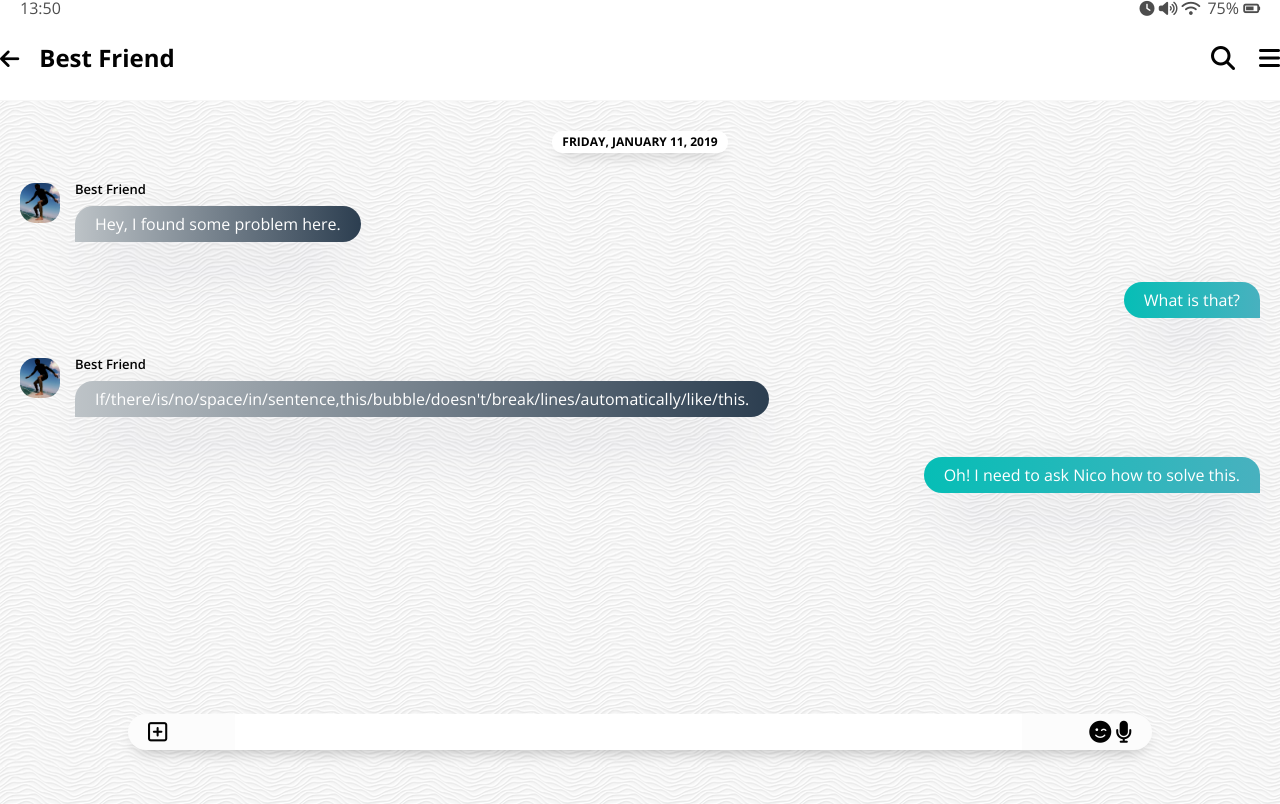
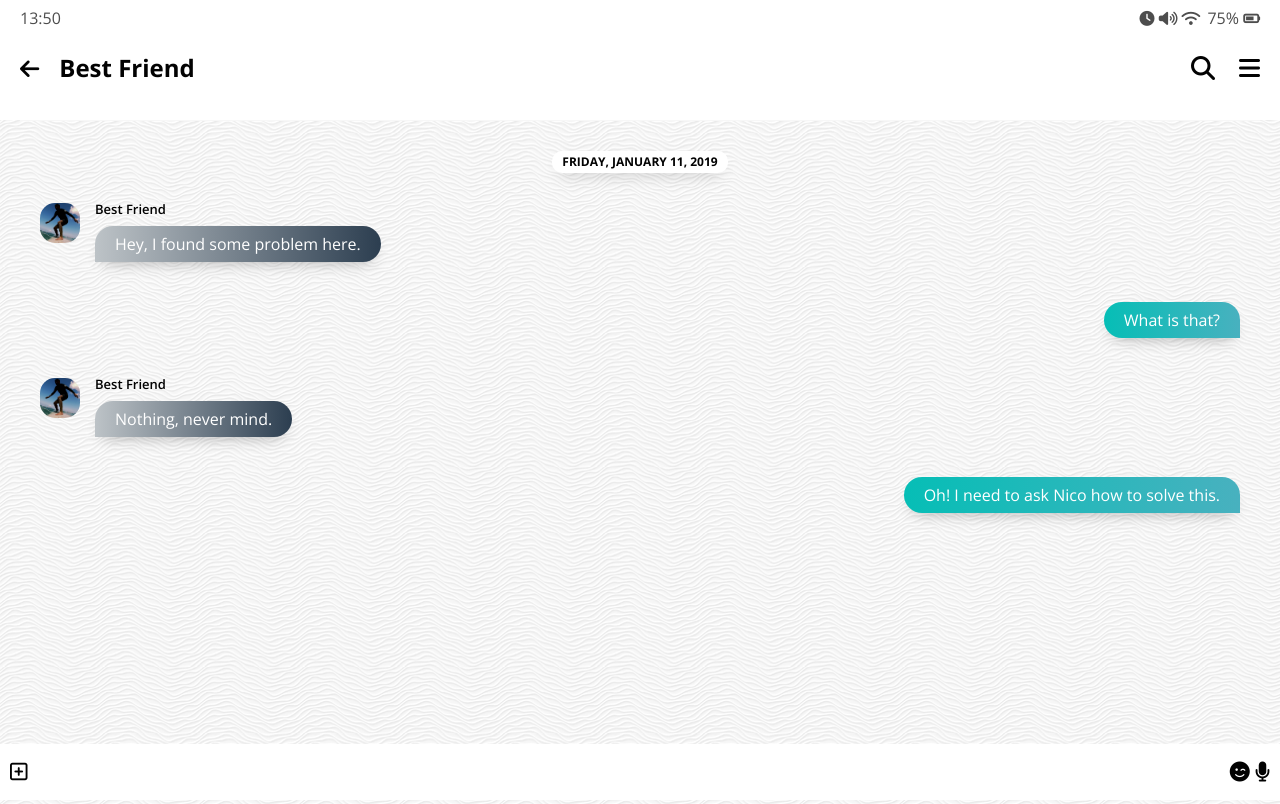
Before and after one commit to kalzpi/kakaocloneV2, a plain HTML site: page chat.html in a window 1280 px wide. Shown: the top 804 px of the page. Drawn offline with nearby package versions, Linux system fonts and the light colour scheme.

Commit message:
almostDone
We're at the end of the course!

```diff
--- a/chat.html
+++ b/chat.html
@@ -12,6 +12,7 @@
     <title>Chats | Kakao Clone</title>
   </head>
   <body class="chats-body">
+    <div class="header-wrapper">
       <div class="status-bar">
         <div class="status-bar__column">
           <span class="status-bar__clock">13:50</span>
@@ -40,6 +41,8 @@
           </span>
         </div>
       </header>
+    </div>
+
     <main class="chat-screen">
       <ul class="chat__messages">
         <span class="chat__timestamp">Friday, January 11, 2019</span>
@@ -55,7 +58,6 @@
               Hey, I found some problem here.
             </span>
           </div>
-
         </li>
         <li class="sent-message message">
           <span class="message__timestamp"></span>
@@ -74,10 +76,9 @@
           <div class="message__content">
             <span class="message__author">Best Friend</span>
             <span class="message__bubble">
-              If/there/is/no/space/in/sentence,this/bubble/doesn't/break/lines/automatically/like/this.
+              Nothing, never mind.
             </span>
           </div>
-
         </li>
         <li class="sent-message message">
           <span class="message__timestamp"></span>
@@ -89,24 +90,14 @@
         </li>
       </ul>
     </main>
-    <div class="chat__write">
-      <div class="chat__write-column">
+    <div class="chat__write-container">
+      <input type="text" placeholeder="Send message" class="chat__write" />
+      <div class="chat__write-left chat__icon">
         <i class="far fa-plus-square"></i>
       </div>
-      <div class="chat__write-column">
-        <input
-          type="text"
-          placeholeder="Send message"
-          class="chat__write-input"
-        />
-      </div>
-      <div class="chat__write-column">
-        <span class="chat__write-icon">
+      <div class="chat__write-right chat__icon">
         <i class="fas fa-smile-wink"></i>
-        </span>
-        <span class="chat__write-icon">
         <i class="fas fa-microphone"></i>
-        </span>
       </div>
     </div>
   </body>
--- a/css/chat.css
+++ b/css/chat.css
@@ -1,33 +1,96 @@
-.chats-body {
-  padding: 0;
+.header-wrapper {
+  z-index: 2;
+  background-color: white;
+  position: fixed;
+  left: 0;
+  top: 0;
+  width: 100%;
+  padding: 10px 20px;
 }
 
-.chats-body .chat-header,
+.chats-body .header,
 .chats-body .status-bar {
-  padding: 0px 20px;
+  margin-bottom: 30px;
 }
 
-.chat-screen {
+.chats-body {
   background-image: url("../images/chat-background.png");
-  min-height: 100vh;
+  min-height: 200vh;
+  padding-top: 120px;
+  overflow: visible;
 }
 
-.chat__write {
+.chat__write-container {
   position: fixed;
-  bottom: 50px;
-  width: 80%;
+
+  width: 100%;
   display: flex;
   justify-content: space-between;
   align-items: center;
-  background-color: #fcfcfc;
-  padding: 0px 20px;
-  border-radius: 40px;
+
   /* 완전히 가운데 정렬하는 방법 */
   margin: 0 auto;
   left: 0;
   right: 0;
-  box-shadow: rgba(0, 0, 0, 0.3) 0px 8px 16px -8px,
-    rgba(0, 0, 0, 0.024) 0px -6px 16px -6px;
+  bottom: 0;
+}
+
+.chat__write-left {
+  position: absolute;
+  left: 10px;
+}
+
+.chat__write-right {
+  position: absolute;
+  right: 10px;
+}
+
+@keyframes float {
+  0% {
+    box-shadow: 0 30px 60px -12px rgba(50, 50, 93, 0.25),
+      0 18px 36px -18px rgba(0, 0, 0, 0.3),
+      0 -12px 36px -8px rgba(0, 0, 0, 0.025);
+  }
+  50% {
+    box-shadow: 0 30px 60px -60px rgba(50, 50, 93, 0.25),
+      0 18px 36px -18px rgba(0, 0, 0, 0.3),
+      0 -12px 36px -8px rgba(0, 0, 0, 0.025);
+  }
+  100% {
+    box-shadow: 0 30px 60px -12px rgba(50, 50, 93, 0.25),
+      0 18px 36px -18px rgba(0, 0, 0, 0.3),
+      0 -12px 36px -8px rgba(0, 0, 0, 0.025);
+  }
+}
+
+.chat__write {
+  bottom: 0px;
+  width: 100%;
+  border-radius: 0;
+  padding: 20px 60px;
+  width: 100%;
+  border: none;
+  font-size: 14px;
+  transition: transform 0.5s ease-in, border-radius 0.5s ease-in;
+}
+
+.chat__write:focus {
+  outline: none;
+  transform: scaleX(0.8) translateY(-100px);
+  border-radius: 30px;
+  margin: 0 auto;
+  box-shadow: 0 30px 60px -12px rgba(50, 50, 93, 0.25),
+    0 18px 36px -18px rgba(0, 0, 0, 0.3), 0 -12px 36px -8px rgba(0, 0, 0, 0.025);
+  animation: float 3s linear infinite forwards;
+}
+
+.chat__icon {
+  font-size: 20px;
+  transition: opacity 0.3s ease-in-out;
+}
+
+.chat__write:focus ~ .chat__icon {
+  opacity: 0;
 }
 
 .chat__write i {
@@ -43,10 +106,6 @@
   width: 100%;
   border: none;
   font-size: 14px;
-}
-
-.chat__write-column input:focus {
-  outline: none;
 }
 
 .chat-screen .chat__messages {
@@ -79,49 +138,81 @@
 
 .incoming-message {
   align-self: flex-start;
+  animation: incomingAnim 0.5s ease-in forwards;
 }
 
 .sent-message {
   align-self: flex-end;
+  animation: sentAnim 0.5s ease-in forwards;
 }
+
+@keyframes spin {
+  from{
+    transform: none;
+  }to{
+    transform: rotateY(1turn);
+  }
+}
+
 
 .incoming-message img {
   width: 40px;
   border-radius: 15px;
   margin-right: 15px;
+  animation: spin 1s linear infinite;
 }
 
 .message .message__bubble {
   background-color: white;
-  box-shadow: 0 30px 60px -12px rgba(50, 50, 93, 0.25),
-    0 18px 36px -18px rgba(0, 0, 0, 0.3), 0 -12px 36px -8px rgba(0, 0, 0, 0.025);
+  box-shadow: rgba(0, 0, 0, 0.3) 0px 8px 16px -8px,
+    rgba(0, 0, 0, 0.024) 0px -6px 16px -6px;
   padding: 10px 20px;
   border-radius: 20px;
-  display:block;
+  display: block;
   max-width: 80vw;
 }
 
 .incoming-message .message__author {
   margin-bottom: 10px;
   display: block;
-    font-weight:600;
-    font-size:13px;
+  font-weight: 600;
+  font-size: 13px;
 }
 
 .incoming-message .message__bubble {
   border-bottom-left-radius: 0;
   background-image: linear-gradient(to right, #bdc3c7, #2c3e50);
-    color:white;
+  color: white;
 }
 
 .sent-message .message__bubble {
   border-bottom-right-radius: 0;
   background-image: linear-gradient(to right, #06beb6, #48b1bf);
-    color:white;
-
+  color: white;
 }
 
 .message__content {
   margin-bottom: 20px;
+}
 
+@keyframes incomingAnim {
+  from {
+    opacity: 0;
+    transform: translateX(-200px);
   }
+  to {
+    opacity: 1;
+    transform: none;
+  }
+}
+
+@keyframes sentAnim {
+  from {
+    opacity: 0;
+    transform: translateX(200px);
+  }
+  to {
+    opacity: 1;
+    transform: none;
+  }
+}
--- a/css/style.css
+++ b/css/style.css
@@ -1,4 +1,4 @@
-@import url('https://fonts.googleapis.com/css?family=Open+Sans:300,400,600,700&display=swap');
+@import url("https://fonts.googleapis.com/css?family=Open+Sans:300,400,600,700&display=swap");
 @import "reset.css";
 @import "status-bar.css";
 @import "header.css";
@@ -26,3 +26,18 @@ a {
   color: inherit;
   text-decoration: none;
 }
+
+@keyframes fadeIn {
+  from {
+    opacity: 0;
+    transform: translateY(20px);
+  }
+  to {
+    opacity: 1;
+    transform: none;
+  }
+}
+
+main {
+  animation: fadeIn 0.5s ease-in-out;
+}
```
Lines whose indentation alone changed are shown as unchanged.
